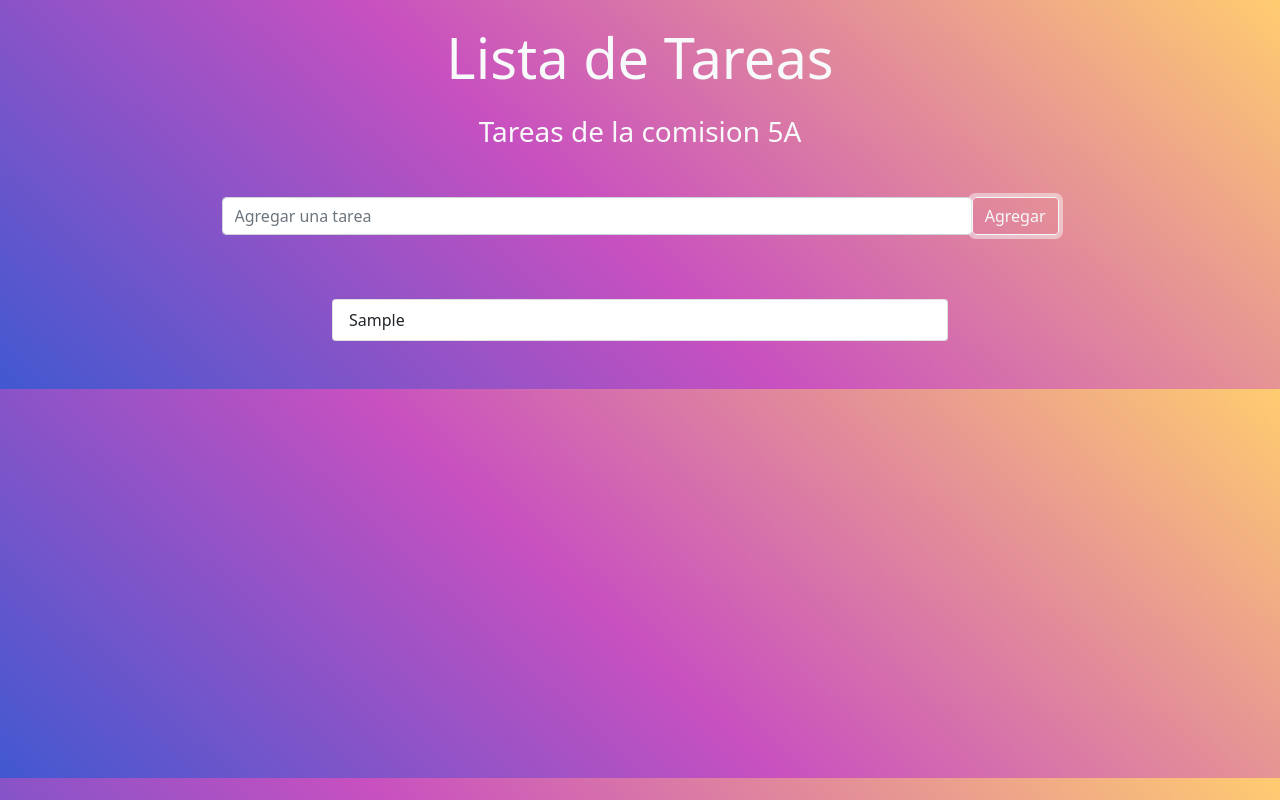
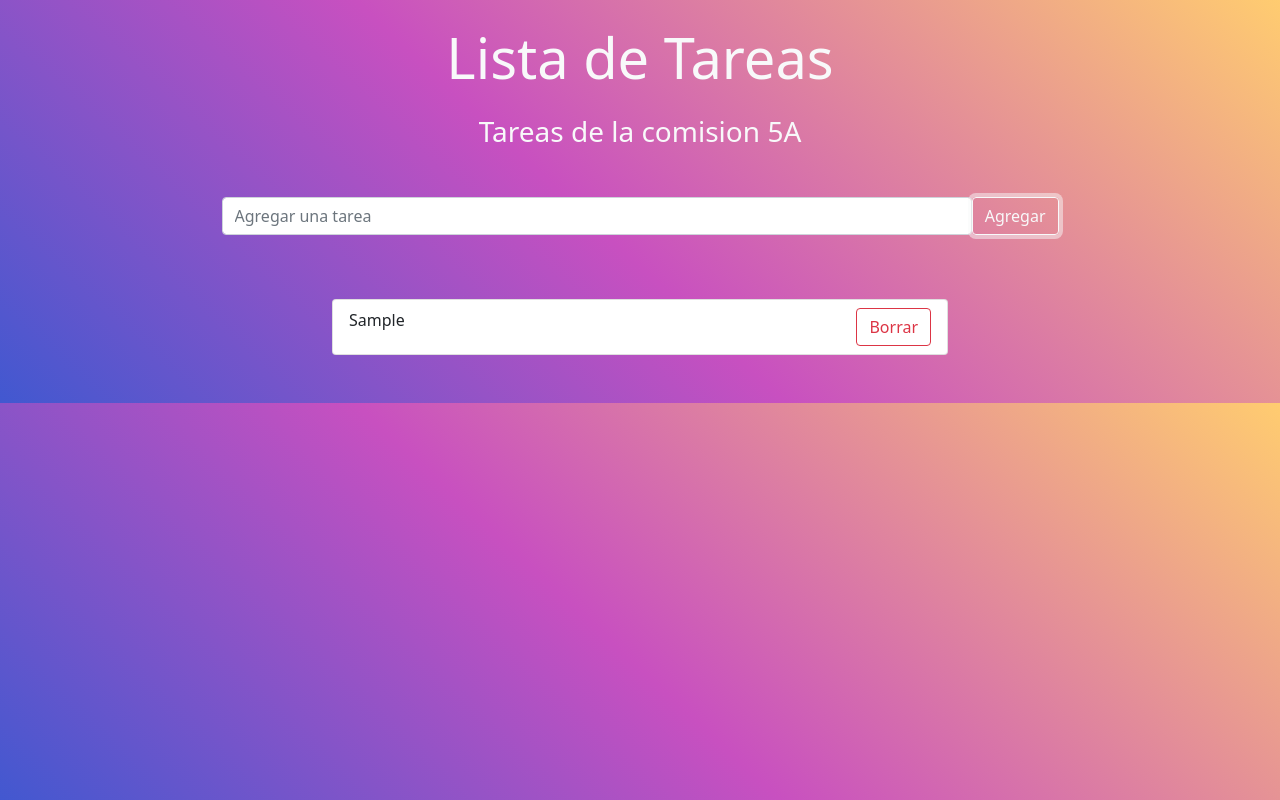
Before and after one commit to earias08/listaTareas5a, a React (Create React App) app: page / in a window 1280 px wide. Both pictures are taken after typing "Sample" into the empty fields and a click on the button "Agregar". Built offline with nearby package versions, Linux system fonts and the light colour scheme.

Commit message:
se agrego la logica para borrar una tarea

```diff
--- a/src/components/FormTareas.js
+++ b/src/components/FormTareas.js
@@ -23,6 +23,13 @@ const FormTareas = () => {
     setTarea("");
   };
 
+  const borrarTarea = (nombreTarea) =>{
+    let listaTareasModificado = tareas.filter((unaTarea)=> unaTarea !== nombreTarea);
+    console.log(listaTareasModificado);
+    // actualizar el state
+    setTareas(listaTareasModificado);
+  }
+
   return (
     <Fragment>
       <div className="container my-5 d-flex justify-content-center">
@@ -44,7 +51,7 @@ const FormTareas = () => {
       </div>
       <section className='container w-50 my-5'>
         {/* invoco al componente lista de tareas */}
-        <ListaTarea tareas={tareas}></ListaTarea>
+        <ListaTarea tareas={tareas} borrarTareaIndividual={borrarTarea}></ListaTarea>
       </section>
     </Fragment>
   );
--- a/src/components/ListaTarea.js
+++ b/src/components/ListaTarea.js
@@ -10,7 +10,7 @@ const ListaTarea = (props) => {
     <ul className="list-group">
       {/* aqui ya es html */}
       {props.tareas.map((dato, indice) => (
-        <TareaIndividual nombreTarea={dato} key={indice}></TareaIndividual>
+        <TareaIndividual nombreTarea={dato} key={indice} borrarTarea={props.borrarTareaIndividual}></TareaIndividual>
       ))}
     </ul>
   );
--- a/src/components/TareaIndividual.js
+++ b/src/components/TareaIndividual.js
@@ -1,9 +1,17 @@
-import React from 'react';
+import React from "react";
 
 const TareaIndividual = (props) => {
-    return (
-        <li className="list-group-item">{props.nombreTarea}</li>
-    );
+  return (
+    <li className="list-group-item d-flex justify-content-between">
+      {props.nombreTarea}
+      <button
+        className="btn btn-outline-danger"
+        onClick={() => props.borrarTarea(props.nombreTarea)}
+      >
+        Borrar
+      </button>
+    </li>
+  );
 };
 
 export default TareaIndividual;
```
